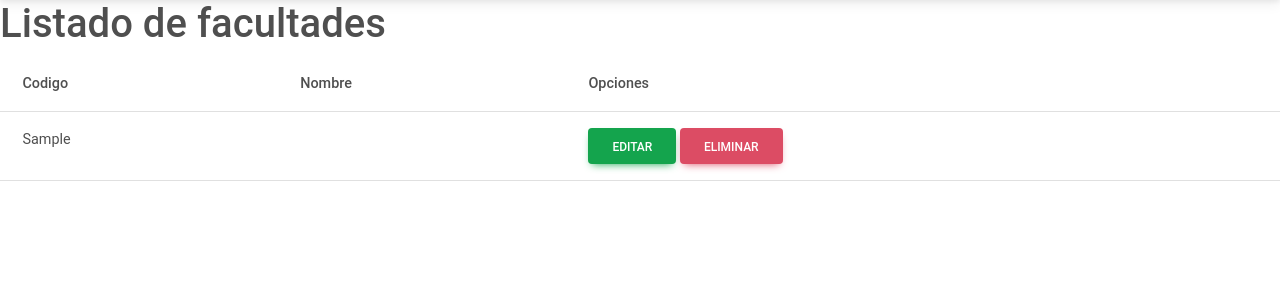
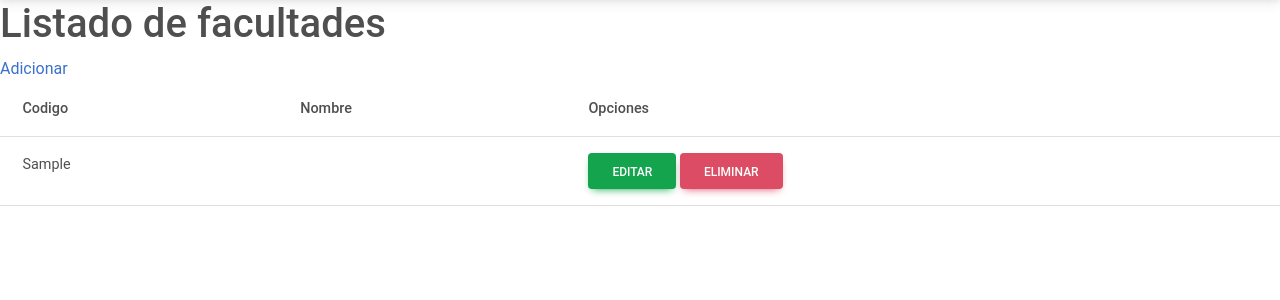
Before and after one commit to gomezz10/cesmagaplicacion, a PHP site: page /facultades.php in a window 1280 px wide. Shown: the part 115-415 px from the top of the page. Run offline with PHP 8.4, Linux system fonts and the light colour scheme; tables that the repository leaves empty or names only in its code hold one stand-in row (values such as "Sample post"); data that the repository does not hold is empty.

Commit message:
cuarta version

```diff
--- a/facultades.php
+++ b/facultades.php
@@ -4,6 +4,9 @@ include 'conexin.php';
 ?>
 
 <h1> Listado de facultades </h1>
+<div aling = "Right">
+   <a href="btn btn-prmary">Adicionar</a>
+</div>
 <table class="table">
   <thead>
     <tr>
```
